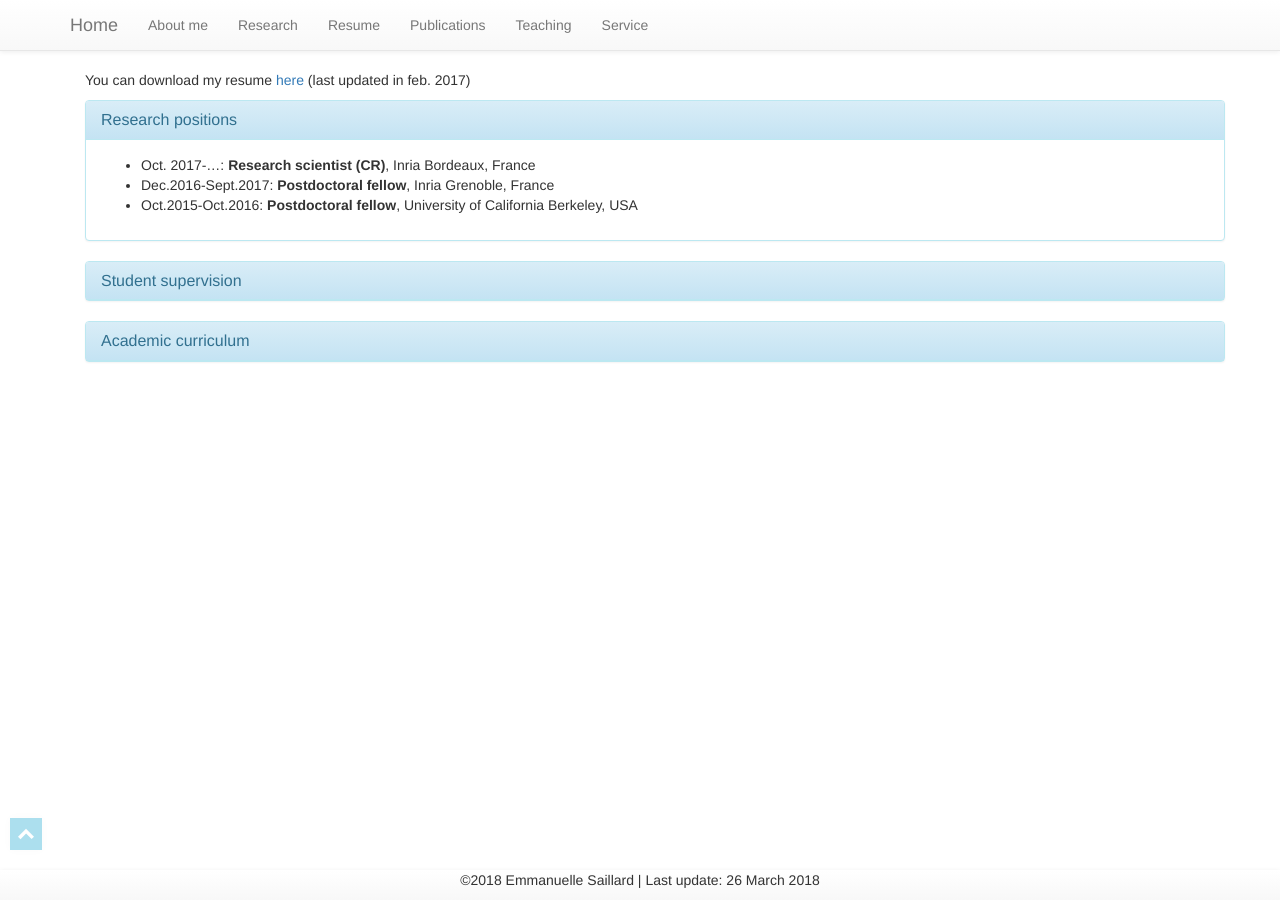
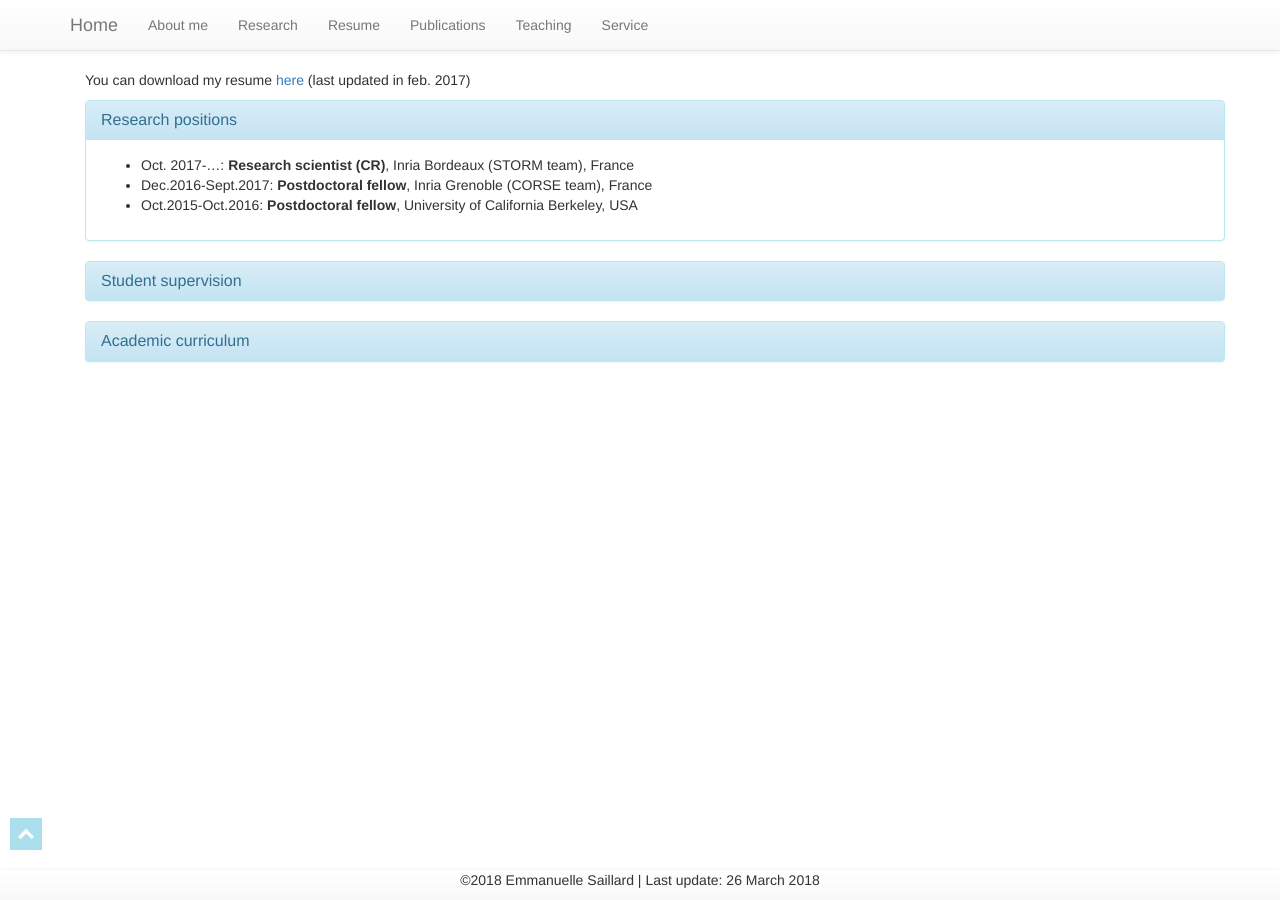
Before and after one commit to esaillar/manou, a Jekyll site: the page built from resume.md, in a window 1280 px wide. Built offline with Jekyll 4.4.1, drawn with Linux system fonts in a browser that asks for light colours.

```diff
--- a/resume.md
+++ b/resume.md
@@ -12,8 +12,8 @@ You can download my resume <a href="{{site.baseurl}}/resources/cv_eng.pdf" targe
   </div>
   <div class="panel-body">
 <td markdown="1">
-- Oct. 2017-...: **Research scientist (CR)**, Inria Bordeaux, France
-- Dec.2016-Sept.2017: **Postdoctoral fellow**, Inria Grenoble, France
+- Oct. 2017-...: **Research scientist (CR)**, Inria Bordeaux (STORM team), France
+- Dec.2016-Sept.2017: **Postdoctoral fellow**, Inria Grenoble (CORSE team), France
 - Oct.2015-Oct.2016: **Postdoctoral fellow**, University of California Berkeley, USA
 </td>
   </div>
```
Also changed, not shown: publications.md (+5 -5 lines).
